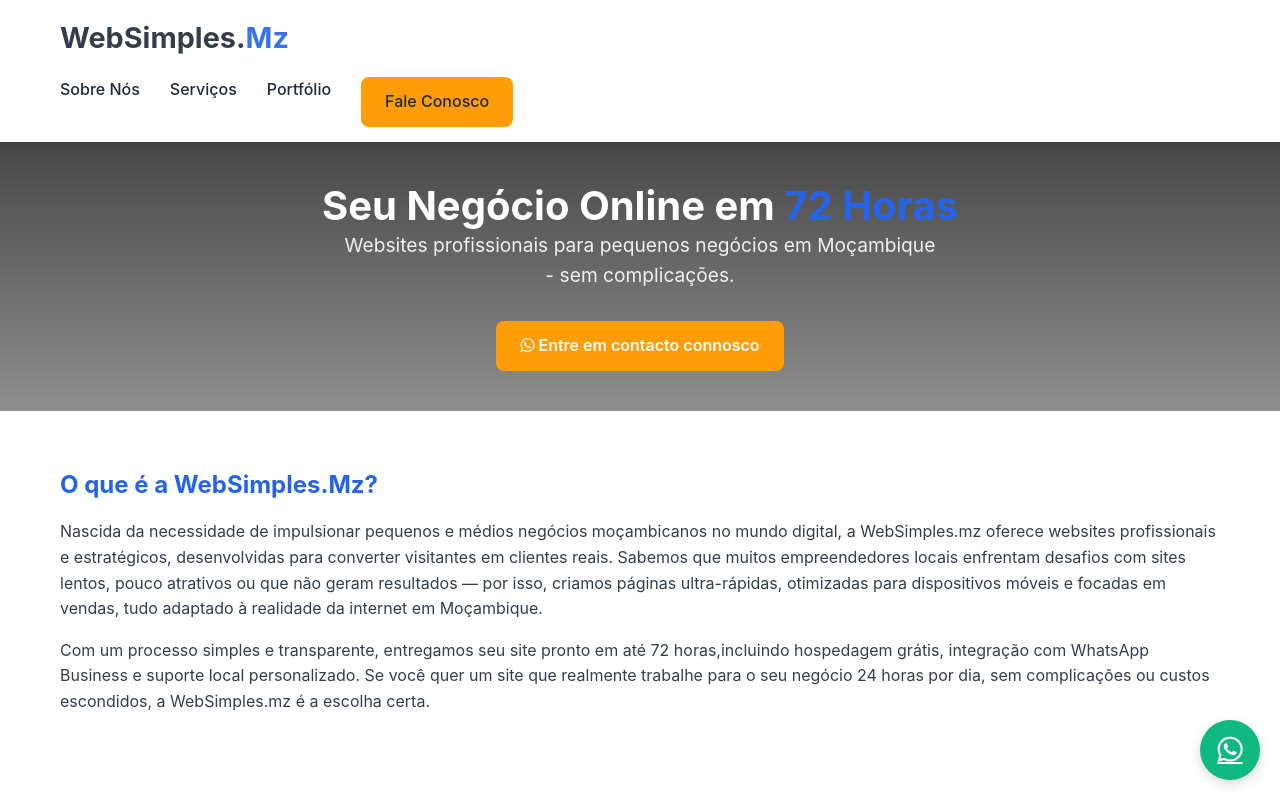
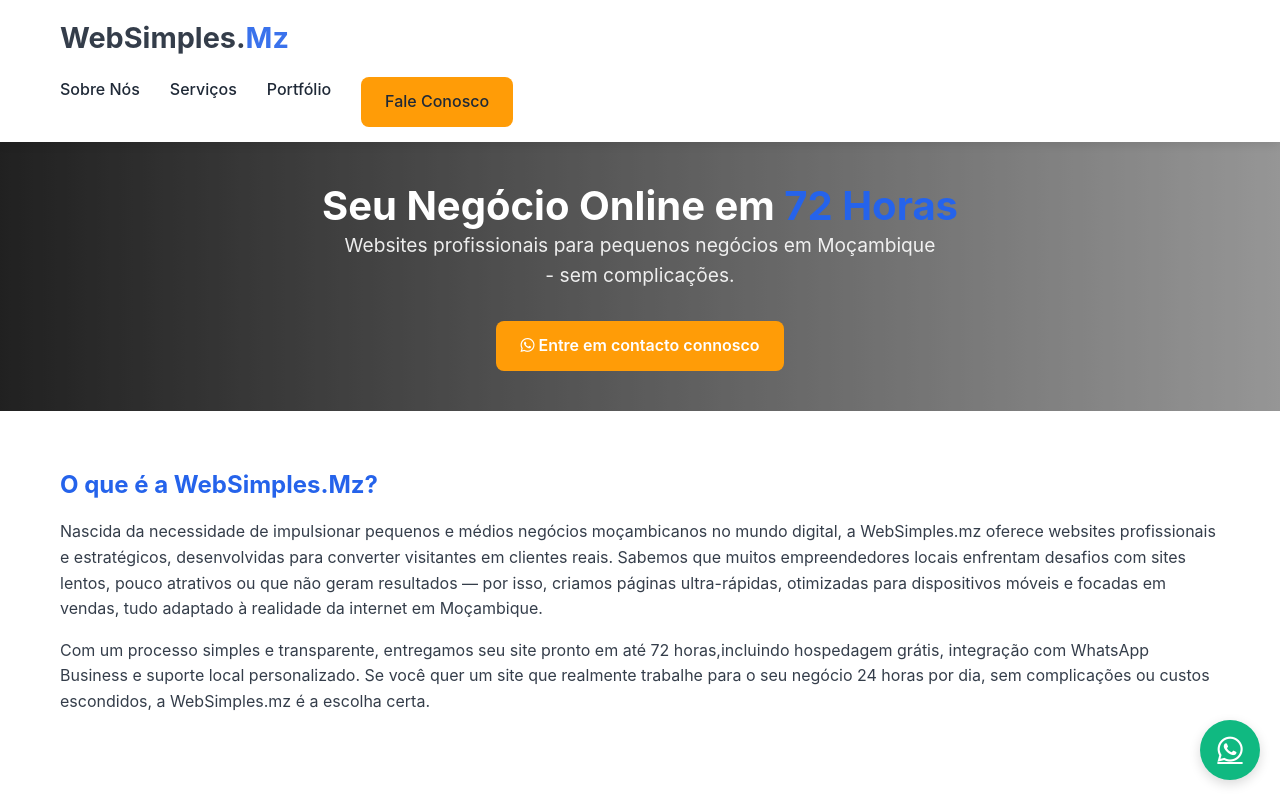
Before and after one commit to Thiyane24/WebSimples.Mz-Website, a plain HTML site: page index.html in a window 1280 px wide. Shown: the top 800 px of the page. Drawn offline with Linux system fonts and the light colour scheme.

Commit message:
new gradient to hero section

```diff
--- a/style.css
+++ b/style.css
@@ -131,7 +131,7 @@
     /* Hero Section */
 
     .hero{
-      background: linear-gradient(to bottom, rgba(0,0,0,0.6), rgba(0,0,0,0.2));
+      background: linear-gradient(to right, rgba(10,10,10,0.85), rgba(50,50,50,0.2));
     }
    .hero .container {
   display: flex;
```
